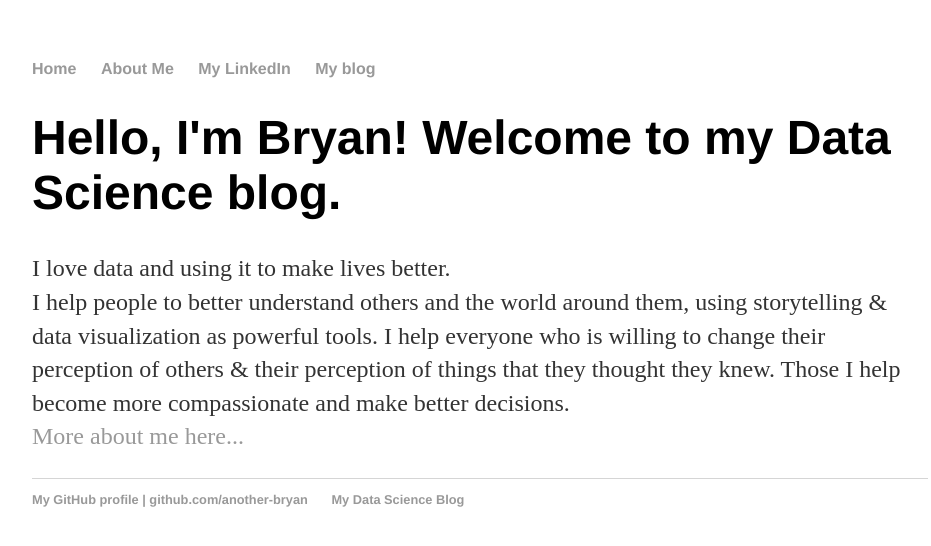
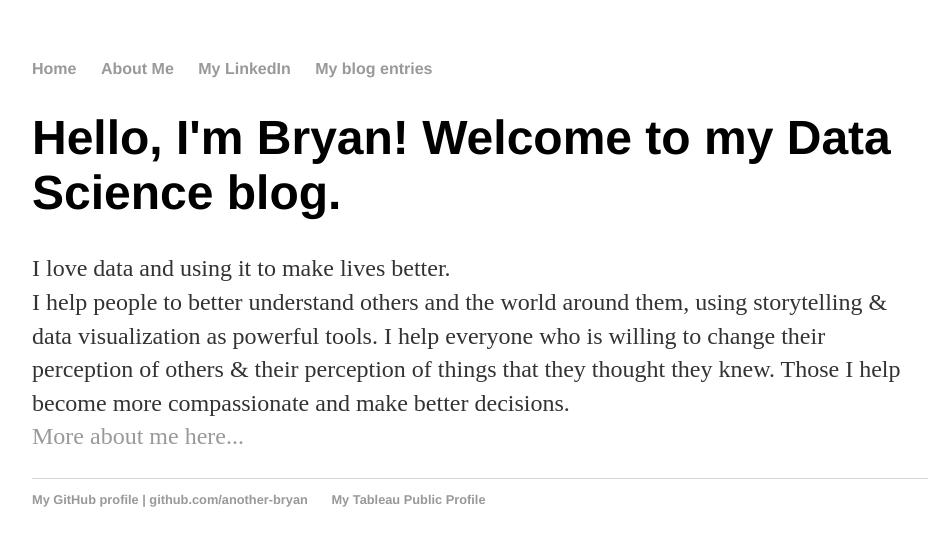
Before and after one commit to another-bryan/another-bryan.github.io, a Jekyll site: the page built from index.html, in a window 1280 px wide. Shown: the top 546 px of the page, without its empty margins (160-1091 px from the left). Built offline with Jekyll 4.4.1, drawn with Linux system fonts in a browser that asks for light colours.

Commit message:
Update default.html-footer link to Tableau Public

```diff
--- a/_layouts/default.html
+++ b/_layouts/default.html
@@ -12,7 +12,7 @@
 	        	<li><a href="/about.html">About Me</a></li>
 			<li><a href="https://www.linkedin.com/in/bryanchisholm/">My LinkedIn</a></li>
 			<!-- <li><a href="#">CV</a></li> --> <!-- change this link later to be "/cv.html" -->
-			<li><a href="/blog">My blog</a></li>
+			<li><a href="/blog">My blog entries</a></li>
     		</ul>
 		</nav>
 		<div class="container">
@@ -23,7 +23,7 @@
 		<footer>
     		<ul>
         		<li><a href="https://github.com/another-bryan">My GitHub profile | github.com/another-bryan</a></li>
-			<li><a href="https://another-bryan.github.io/">My Data Science Blog</a></li>
+			<li><a href="https://public.tableau.com/profile/bryanc/">My Tableau Public Profile</a></li>
 		        </ul>
 		</footer>
 	</body>
```
